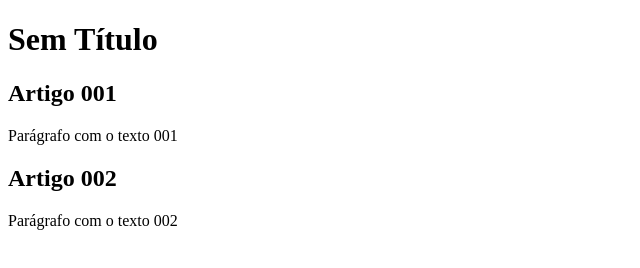
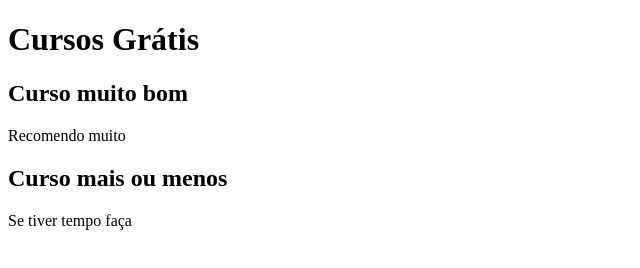
Before and after one commit to ManoelIvisson/projeto-site, a plain HTML site: page index.html in a window 1280 px wide. Shown: the whole page, without its empty margins (0-640 px from the left). Drawn offline with Linux system fonts and the light colour scheme.

Commit message:
comecei a escrever conteúdo

```diff
--- a/index.html
+++ b/index.html
@@ -9,15 +9,15 @@
 <body>
     <main>
         <head>
-            <h1>Sem Título</h1>
+            <h1>Cursos Grátis</h1>
         </head>
         <article>
-            <h2>Artigo 001</h2>
-            <p>Parágrafo com o texto 001</p>
+            <h2>Curso muito bom</h2>
+            <p>Recomendo muito</p>
         </article>
         <article>
-            <h2>Artigo 002</h2>
-            <p>Parágrafo com o texto 002</p>
+            <h2>Curso mais ou menos</h2>
+            <p>Se tiver tempo faça</p>
         </article>
     </main>
 </body>
```
